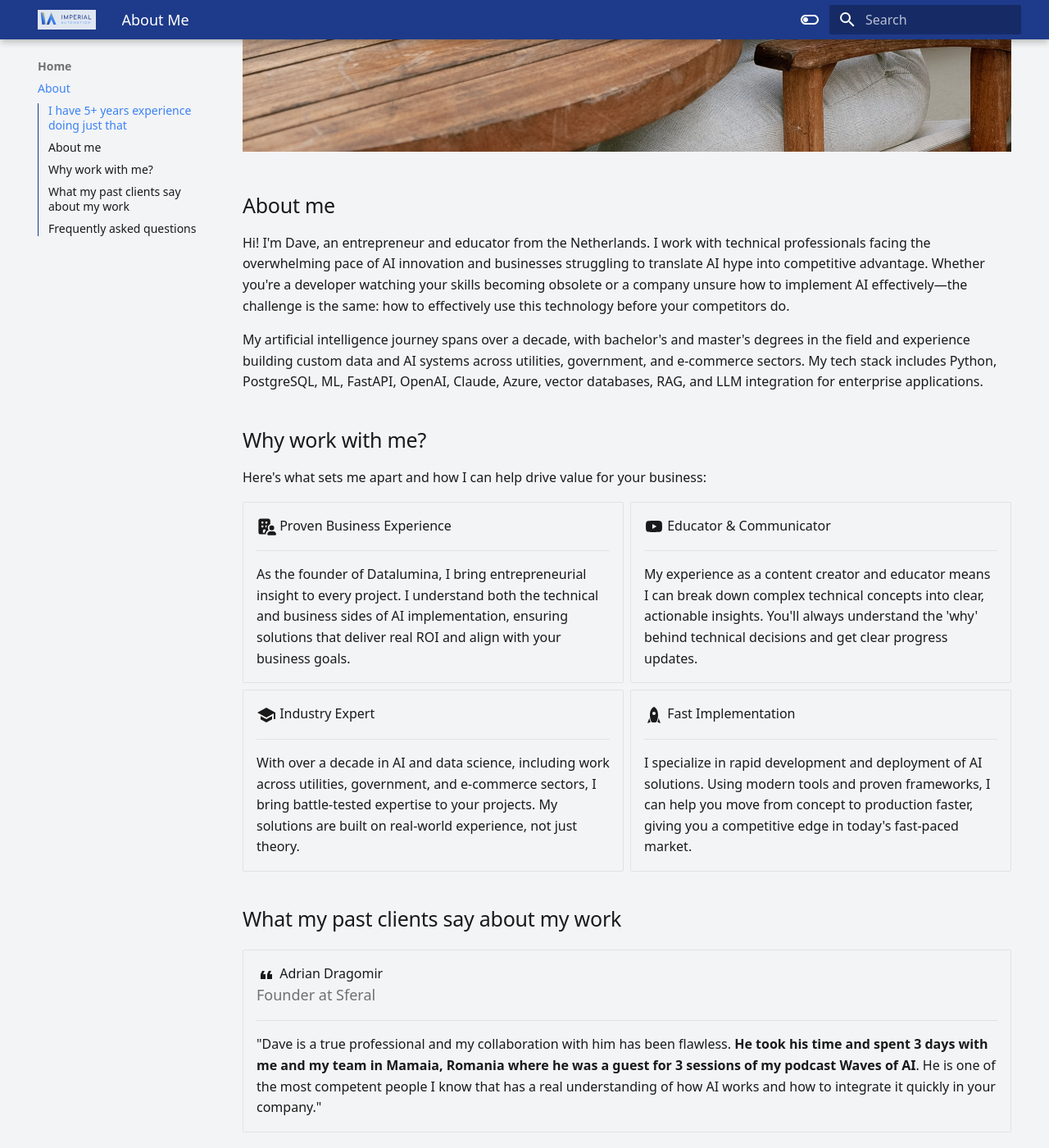
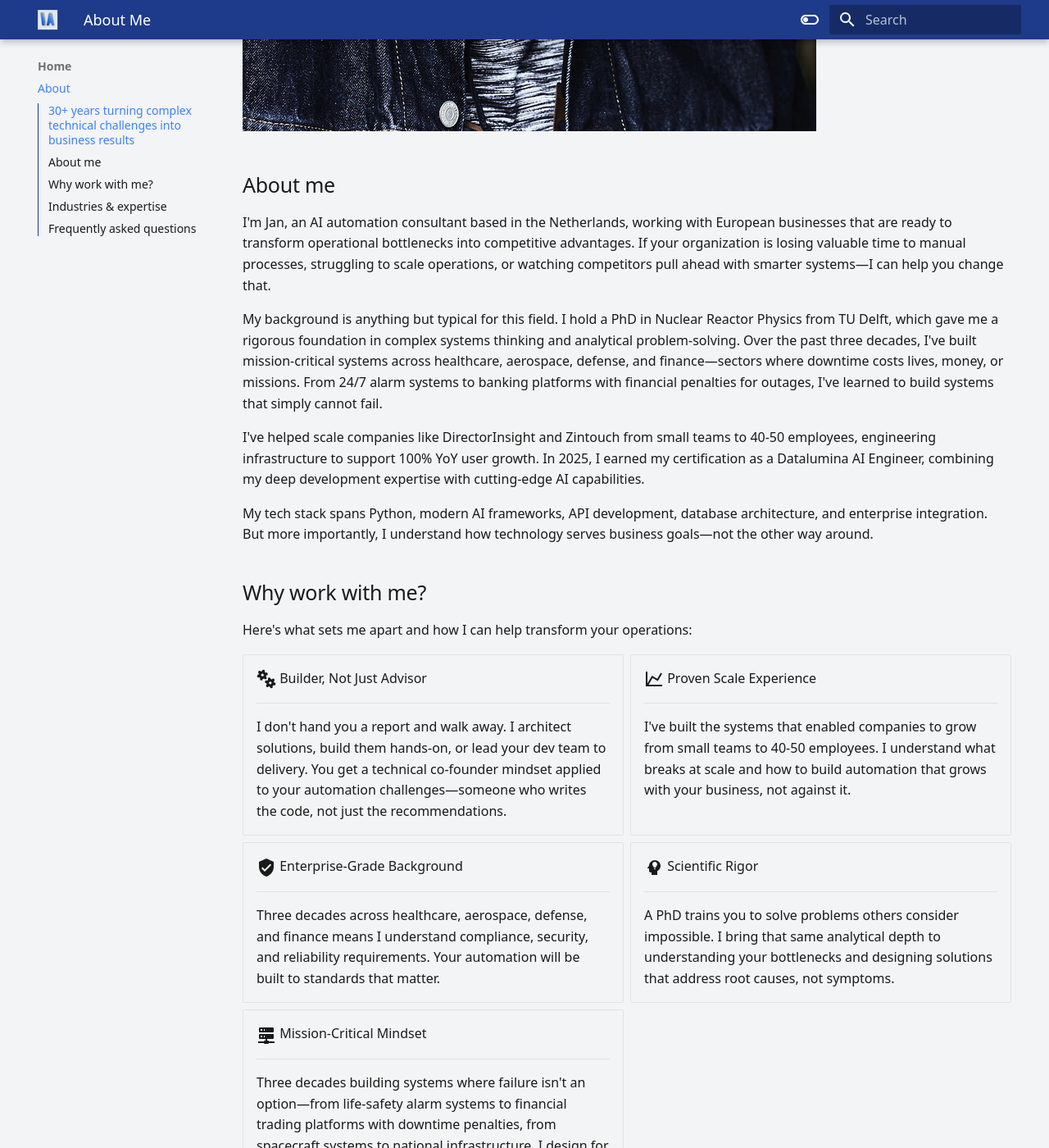
Before and after one commit to JanKeijzer/PortfolioWebsite, an MkDocs documentation site: the page built from docs/index.md, in a window 1280 px wide and 1400 px high, scrolled down 1284 px. Shown: the whole window at 82% size. Built offline with MkDocs 1.6.1 and Material for MkDocs 9.7.7, drawn with Linux system fonts in a browser that asks for light colours; some of the changed text lies outside the part shown.

Commit message:
Update site configuration and branding to Imperial Automation
Major changes:
- Updated mkdocs.yml: removed portfolio navigation, set site_url to jan-keijzer.nl, improved site description with mission-critical messaging
- Changed copyright year from 2026 to 2025
- Added LinkedIn social link alongside website link
- Updated index.md with mission-critical experience across healthcare, finance, aerospace, and banking sectors
- Added concrete examples: Zintouch (24/7 healthcare alarms), DirectorInsight (global financial reporting), ABN AMRO (trading systems), ESA (spacecraft systems)
- Emphasized 100% YoY user growth achievements
- Added new "Mission-Critical Mindset" and "Banking & Trading" expertise cards
- Updated logo to 80x80 PNG icon version (logo-icon-80.png)
- Added optimized profile photo (700x913px, 134KB)
- Updated extra.css with Imperial Automation brand colors (Navy #1E3A8A, Blue #3B82F6, Gold #FCD34D)
- Configured start_server.sh with --restart unless-stopped for automatic Docker restart
- Removed old @daveebbelaar.jpg placeholder
- Updated all Calendly links to use correct /introduction-call path with target="_blank"

🤖 Generated with [Claude Code](https://claude.com/claude-code)

Co-Authored-By: Claude <noreply@anthropic.com>

```diff
--- a/docs/index.md
+++ b/docs/index.md
@@ -1,31 +1,32 @@
 ---
 title: About Me
-description: Explore AI, data science, and entrepreneurship with Dave Ebbelaar. Learn about Datalumina, AI tutorials, freelancing, and innovative AI solutions for businesses.
-keywords: Dave Ebbelaar, AI entrepreneur, Datalumina, AI tutorials, Data Freelancer, GenAI Launchpad
-author: Dave Ebbelaar
-canonical_url: https://www.daveebbelaar.com/
+description: AI Automation Consultant helping European businesses transform operational bottlenecks into sustainable growth. 30+ years of full-stack development expertise across healthcare, aerospace, defense, and finance.
+keywords: Jan Imperial Automation, AI automation consultant, process automation, business automation, AI solutions Europe, operational efficiency
+author: Jan
+canonical_url: https://www.imperialautomation.com/
 ---
 
 <script type="application/ld+json">
 {
   "@context": "https://schema.org",
   "@type": "Person",
-  "name": "Dave Ebbelaar",
-  "url": "https://www.daveebbelaar.com/",
-  "image": "https://avatars.githubusercontent.com/u/34709402?v=4",
-  "sameAs": [
-    "https://www.youtube.com/channel/UCn8ujwUInbJkBhffxqAPBVQ",
-    "https://www.youtube.com/@daveebbelaar",
-    "https://www.linkedin.com/in/daveebbelaar/",
-    "https://github.com/daveebbelaar"
-    "https://www.skool.com/@daveebbelaar"
-  ],
-  "jobTitle": "Founder & CEO",
+  "name": "Jan",
+  "url": "https://jan-keijzer.nl",
+  "jobTitle": "Founder & AI Automation Consultant",
   "worksFor": {
     "@type": "Organization",
-    "name": "Datalumina",
-    "url": "https://www.datalumina.com/"
+    "name": "Imperial Automation",
+    "url": "https://www.imperial-automation.eu/"
   },
+  "alumniOf": [{
+    "@type": "EducationalOrganization",
+    "name": "Leiden University"
+  },
+  {
+    "@type": "EducationalOrganization",
+    "name": "Delft University of Technology"
+  }],
+  "knowsAbout": ["AI Automation", "Process Optimization", "Full-Stack Development", "Enterprise Systems"]
 }
 </script>
 
@@ -33,27 +34,27 @@ canonical_url: https://www.daveebbelaar.com/
 
 <div class="text-intro-grid" markdown>
 
-# Turn AI complexity into your competitive advantage
+# Turn friction into flow
 
-### I have 5+ years experience doing just that
+### 30+ years turning complex technical challenges into business results
 
-- Are you struggling to keep up with the rapid pace of AI innovation?
+- Is your team losing hours to repetitive tasks that should be automated?
 
-- Do you need help translating AI hype into real business results?
+- Are operational bottlenecks preventing your business from scaling?
 
-- Want to implement AI effectively before competitors get ahead?
+- Do you need someone who can both architect and build the solution?
 
-- Looking for technical expertise and a clear roadmap for AI solutions?
+- Looking for proven expertise across multiple industries and technologies?
 
-- Need someone who understands both technical and business perspectives?
+- Want a consultant who delivers working systems, not just slide decks?
 
-[Book Free Intro Call :material-arrow-top-right:](https://www.calendly.com){ .md-button .md-button--primary }
+[Book Free Strategy Call :material-arrow-top-right:](https://calendly.com/imperial-automation/introduction-call){ .md-button .md-button--primary target="_blank" rel="noopener" }
 
 </div>
 
 <div class="profile-image-grid" markdown>
 
-![Dave Ebbelaar, AI Entrepreneur and Educator](assets/@daveebbelaar.jpg){ .profile-image alt="Portrait of Dave Ebbelaar, AI entrepreneur and educator" }
+![Jan, AI Automation Consultant](assets/profile.jpg){ .profile-image alt="Portrait of Jan, AI Automation Consultant at Imperial Automation" }
 
 </div>
 
@@ -61,109 +62,119 @@ canonical_url: https://www.daveebbelaar.com/
 
 ## About me
 
-Hi! I'm Dave, an entrepreneur and educator from the Netherlands. I work with technical professionals facing the overwhelming pace of AI innovation and businesses struggling to translate AI hype into competitive advantage. Whether you're a developer watching your skills becoming obsolete or a company unsure how to implement AI effectively—the challenge is the same: how to effectively use this technology before your competitors do.
+I'm Jan, an AI automation consultant based in the Netherlands, working with European businesses that are ready to transform operational bottlenecks into competitive advantages. If your organization is losing valuable time to manual processes, struggling to scale operations, or watching competitors pull ahead with smarter systems—I can help you change that.
 
-My artificial intelligence journey spans over a decade, with bachelor's and master's degrees in the field and experience building custom data and AI systems across utilities, government, and e-commerce sectors. My tech stack includes Python, PostgreSQL, ML, FastAPI, OpenAI, Claude, Azure, vector databases, RAG, and LLM integration for enterprise applications.
+My background is anything but typical for this field. I hold a PhD in Nuclear Reactor Physics from TU Delft, which gave me a rigorous foundation in complex systems thinking and analytical problem-solving. Over the past three decades, I've built mission-critical systems across healthcare, aerospace, defense, and finance—sectors where downtime costs lives, money, or missions. From 24/7 alarm systems to banking platforms with financial penalties for outages, I've learned to build systems that simply cannot fail.
+
+I've helped scale companies like DirectorInsight and Zintouch from small teams to 40-50 employees, engineering infrastructure to support 100% YoY user growth. In 2025, I earned my certification as a Datalumina AI Engineer, combining my deep development expertise with cutting-edge AI capabilities.
+
+My tech stack spans Python, modern AI frameworks, API development, database architecture, and enterprise integration. But more importantly, I understand how technology serves business goals—not the other way around.
 
 ## Why work with me?
 
-Here's what sets me apart and how I can help drive value for your business:
+Here's what sets me apart and how I can help transform your operations:
 
 <div class="grid cards" markdown>
 
--   :fontawesome-solid-building-user:{ .lg .middle } Proven Business Experience
+-   :fontawesome-solid-cogs:{ .lg .middle } Builder, Not Just Advisor
 
     ---
 
-    As the founder of Datalumina, I bring entrepreneurial insight to every project. I understand both the technical and business sides of AI implementation, ensuring solutions that deliver real ROI and align with your business goals.
+    I don't hand you a report and walk away. I architect solutions, build them hands-on, or lead your dev team to delivery. You get a technical co-founder mindset applied to your automation challenges—someone who writes the code, not just the recommendations.
 
--   :material-youtube:{ .lg .middle } Educator & Communicator
+-   :material-chart-line:{ .lg .middle } Proven Scale Experience
 
     ---
 
-    My experience as a content creator and educator means I can break down complex technical concepts into clear, actionable insights. You'll always understand the 'why' behind technical decisions and get clear progress updates.
+    I've built the systems that enabled companies to grow from small teams to 40-50 employees. I understand what breaks at scale and how to build automation that grows with your business, not against it.
 
--   :material-school:{ .lg .middle } Industry Expert
+-   :material-shield-check:{ .lg .middle } Enterprise-Grade Background
 
     ---
 
-    With over a decade in AI and data science, including work across utilities, government, and e-commerce sectors, I bring battle-tested expertise to your projects. My solutions are built on real-world experience, not just theory.
+    Three decades across healthcare, aerospace, defense, and finance means I understand compliance, security, and reliability requirements. Your automation will be built to standards that matter.
 
--   :material-rocket:{ .lg .middle } Fast Implementation
+-   :material-head-lightbulb:{ .lg .middle } Scientific Rigor
 
     ---
 
-    I specialize in rapid development and deployment of AI solutions. Using modern tools and proven frameworks, I can help you move from concept to production faster, giving you a competitive edge in today's fast-paced market.
+    A PhD trains you to solve problems others consider impossible. I bring that same analytical depth to understanding your bottlenecks and designing solutions that address root causes, not symptoms.
+
+-   :material-server-network:{ .lg .middle } Mission-Critical Mindset
+
+    ---
+
+    Three decades building systems where failure isn't an option—from life-safety alarm systems to financial trading platforms with downtime penalties, from spacecraft systems to national infrastructure. I design for zero-downtime upgrades and build reliability into every layer.
 
 </div>
 
-## What my past clients say about my work
+## Industries & expertise
 
-<div class="grid cards testimonials" markdown>
+<div class="grid cards" markdown>
 
--   :material-format-quote-open:{ .lg .middle } Adrian Dragomir
-
-    Founder at Sferal
+-   :material-hospital-building:{ .lg .middle } Healthcare
 
     ---
 
-    "Dave is a true professional and my collaboration with him has been flawless. **He took his time and spent 3 days with me and my team in Mamaia, Romania where he was a guest for 3 sessions of my podcast Waves of AI**. He is one of the most competent people I know that has a real understanding of how AI works and how to integrate it quickly in your company."
+    Built mission-critical alarm systems at Zintouch requiring 24/7 availability where downtime could cost lives. Supported year-over-year user base doubling through management dashboards, third-party integrations, and expanded alarm system support—all while maintaining zero-downtime upgrades. Deep experience with GDPR, medical data standards, and high-stakes reliability.
 
--   :material-format-quote-open:{ .lg .middle } Barbara van den Bosch
-
-    Founder at Viverve
+-   :material-finance:{ .lg .middle } Finance
 
     ---
 
-    "Together with Datalumina, we developed a tailor-made program where I, as a school leader, can now bring together vast amounts of information in one place and automate key tasks. **Beyond the tremendous quality improvement for our organization, working with Datalumina was an extremely pleasant experience**."
+    Developed solutions at DirectorInsight for financial reporting and analysis, scaling 24/7 infrastructure to support global users and year-over-year user growth doubling. Experience with regulatory requirements, audit trails, and the precision financial systems demand.
 
--   :material-format-quote-open:{ .lg .middle } Rene Raaphorst
-
-    Founder at Crypto Insiders
+-   :material-airplane:{ .lg .middle } Aerospace & Defense
 
     ---
 
-    "My experience with Datalumina has been excellent. **They think along with you every step of the way, from proof of concept to a fully functional product**. I was amazed by the quality of the results and found the collaboration very enjoyable. I highly recommend Dave and Datalumina to everyone!"
+    Worked with ESA, TNO, and Atos on spacecraft and defense systems where failure isn't an option—once in space, there are no repairs. This background shapes how I approach reliability and testing in every project.
 
--   :material-format-quote-open:{ .lg .middle } Kelsen
-
-    Founder at Datavisum
+-   :material-bank:{ .lg .middle } Banking & Trading
 
     ---
 
-    "I am thankful for having come across Dave and Data Freelancer, it was one of the best investment decisions I've made in 2024. **From effective ways to create inbound marketing strategies using social media, through solution architecture design to address all kinds of business challenges**, you will extract a great deal of value from diverse perspectives."
+    Built trading systems at ABN AMRO with financial penalties for downtime. When missed orders cost real money and market opportunities vanish in seconds, you learn to build systems that never fail.
+
+-   :material-office-building:{ .lg .middle } Enterprise Integration
+
+    ---
+
+    Specialized in connecting disparate systems, automating data flows, and building bridges between legacy infrastructure and modern AI capabilities.
 
 </div>
 
 ## Frequently asked questions
 
-??? note "How quickly can you start working on my project?"
-    I can typically begin new projects within 1-2 weeks of contract signing. For urgent matters, I maintain some flexibility for rapid response situations and can potentially start sooner - just let me know your timeline during our initial consultation.
+??? note "What kind of automation projects do you take on?"
+    I focus on high-ROI automation opportunities—processes that consume significant manual effort, create bottlenecks, or prevent scaling. This includes document processing, data pipeline automation, workflow optimization, and AI-enhanced business processes. I'm selective about projects to ensure I can deliver meaningful results.
 
-??? note "Do you require a minimum project size or commitment?"
-    While I can accommodate projects of any size, I find that engagements of at least 20 hours allow for meaningful impact. This gives us enough time to understand your data, implement solutions, and deliver actionable results. We can start with a small pilot project to ensure we're a good fit.
+??? note "Do you work remotely with European clients?"
+    Yes, Imperial Automation is built for remote collaboration across Europe. I use modern communication tools, provide regular progress updates, and can accommodate different time zones. For larger engagements, I'm available for on-site workshops when needed.
 
-??? note "What industries do you have experience in?"
-    I've successfully delivered projects across e-commerce, manufacturing, healthcare, and financial services. While I specialize in data science fundamentals that apply across sectors, I particularly excel in projects involving customer behavior analysis, process optimization, and predictive modeling.
+??? note "What's your approach to a new project?"
+    I start with a focused discovery phase to understand your bottleneck, quantify the impact, and identify the right solution approach. I provide a clear proposal with expected ROI before any development begins. No surprises, no scope creep.
 
-??? note "How do you handle data security and confidentiality?"
-    I take data security extremely seriously. I sign comprehensive NDAs before starting any project, use enterprise-grade encryption for all data transfers, and follow industry best practices for data handling. I can also work within your existing security infrastructure and policies.
+??? note "How do you handle data security?"
+    With my background in defense and healthcare, security isn't an afterthought—it's foundational. I sign comprehensive NDAs, follow enterprise security practices, and can work within your existing security infrastructure. GDPR compliance is standard.
 
-??? note "What's your pricing structure?"
-    I offer both project-based and retainer pricing models. Project fees are based on scope, complexity, and value delivered rather than hours worked. For ongoing support, I offer flexible retainer packages. Let's discuss your specific needs during our consultation to determine the most cost-effective approach.
+??? note "What's your pricing model?"
+    I work on a project basis with clear deliverables and timelines. Pricing reflects the value delivered and complexity involved, not hours logged. For ongoing automation support, I offer retainer arrangements. Let's discuss your specific situation to find the right structure.
 
-??? note "How do you communicate progress and results?"
-    I maintain clear communication through weekly progress updates and regular check-in meetings. You'll receive detailed documentation of all analyses, findings, and recommendations. For ongoing projects, I provide interactive dashboards and reports that allow you to track progress and results in real-time.
+??? note "How quickly can you start?"
+    Typically within 1-2 weeks of agreement. For urgent situations, I can often accommodate faster starts. The discovery phase usually takes 1-2 weeks, followed by a detailed proposal before development begins.
 
+??? note "What if we're not sure automation is the right solution?"
+    That's exactly what the initial strategy call is for. I'll help you evaluate whether automation makes sense for your situation, estimate potential ROI, and identify the best approach. No obligation, no pressure—just honest assessment.
 
 <div class="grid cards" style="margin-top: 3rem" markdown>
 
--   :material-coffee:{ .lg .middle } Let's have a virtual coffee together!
+-   :material-coffee:{ .lg .middle } Let's discuss your bottleneck
 
     ---
 
-    Want to see if we're a match? Let's have a chat and find out. Schedule a free 30-minute strategy session to discuss your AI challenges and explore how we can work together.
+    Every automation journey starts with understanding the problem. Schedule a free 30-minute strategy call to explore your challenges and see if we're a good fit.
 
-    [Book Free Intro Call :material-arrow-top-right:](https://calendly.com){ .md-button .md-button--primary }
+    [Book Free Strategy Call :material-arrow-top-right:](https://calendly.com/imperial-automation/introduction-call){ .md-button .md-button--primary target="_blank" rel="noopener" }
 
 </div>
--- a/docs/stylesheets/extra.css
+++ b/docs/stylesheets/extra.css
@@ -3,6 +3,8 @@
   --md-text-font: system-ui, -apple-system, Arial, sans-serif;
   --md-code-font: "Roboto Mono", monospace;
 }
+
+/* Keep site name visible - using horizontal logo with text */
 
 /* Light theme custom colors - Imperial Automation Brand */
 [data-md-color-scheme="default"] {
--- a/mkdocs.yml
+++ b/mkdocs.yml
@@ -1,15 +1,10 @@
 site_name: Imperial Automation
-site_description: Automation solutions to free up time for what really matters
-site_url: https://yourdomain.com
+site_description: AI automation consultant with 30+ years mission-critical systems experience
+site_url: https://jan-keijzer.nl
 
 nav:
   - Home:
     - About: index.md
-  - Case Studies:
-    - Overview: portfolio/index.md
-    - Projects:
-      - portfolio/projects/project-1.md
-      - portfolio/projects/project-2.md
   - Blog:
     - blog/index.md
 
@@ -42,12 +37,14 @@ theme:
       primary: custom
       accent: custom
   font: false
-  logo: assets/logo.svg
+  logo: assets/logo-icon-80.png
   favicon: assets/favicon.png
 
 extra:
   generator: true
   social:
+    - icon: fontawesome/brands/linkedin
+      link: https://linkedin.com/in/jankeijzer
     - icon: fontawesome/solid/building
       link: https://imperial-automation.eu
   analytics:
@@ -90,4 +87,4 @@ extra_javascript:
   - https://cdnjs.cloudflare.com/ajax/libs/js-yaml/4.1.0/js-yaml.min.js
 
 copyright: |
-  &copy; 2024 <a href="https://imperial-automation.eu" target="_blank" rel="noopener">Imperial Automation</a>. All rights reserved.
+  &copy; 2025 - <a href="https://imperial-automation.eu" target="_blank" rel="noopener">Imperial Automation</a>. All rights reserved.
```
Also changed, not shown: docs/assets/@daveebbelaar.jpg (deleted), docs/assets/favicon.png, docs/assets/logo-icon-80.png (added), docs/assets/logo-icon.svg, docs/assets/logo.svg, docs/assets/profile.jpg (added), 1 other file.
